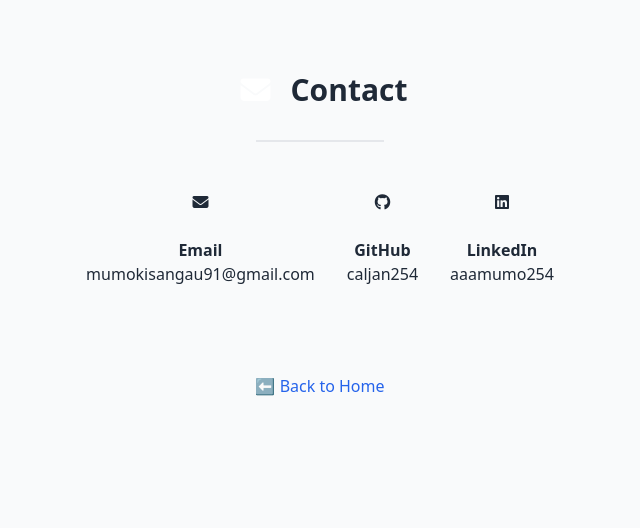
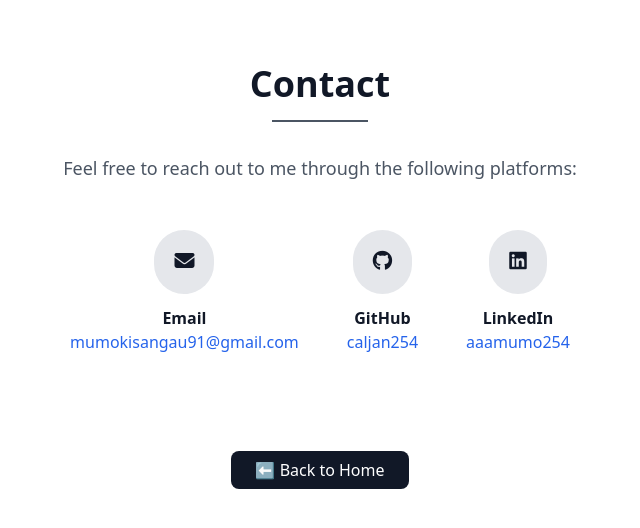
Before and after one commit to Caljan254/portfolio, a plain HTML site: page contact.html in a window 1280 px wide. Shown: the whole page, without its empty margins (320-960 px from the left). Drawn offline with nearby package versions, Linux system fonts and the light colour scheme.

Commit message:
modified index.html amd contact.html

```diff
--- a/contact.html
+++ b/contact.html
@@ -7,69 +7,66 @@
   <link href="https://cdn.jsdelivr.net/npm/tailwindcss@2.2.19/dist/tailwind.min.css" rel="stylesheet">
   <script src="https://kit.fontawesome.com/a076d05399.js" crossorigin="anonymous"></script>
 </head>
-<body class="bg-gray-50 dark:bg-gray-900 text-gray-800 dark:text-gray-200">
+<body class="bg-white dark:bg-gray-900 text-gray-900 dark:text-gray-200 font-sans">
 
   <!-- Contact Section -->
-  <section id="contact-info" class="max-w-6xl mx-auto py-16 px-6">
-    <div class="max-w-6xl mx-auto">
-      <div class="animate-fade-in flex justify-center">
-        <h2 class="text-3xl font-bold mb-6 flex items-center text-center">
-          <span class="bg-primary-600 text-white p-2 rounded mr-3">
-            <i class="fas fa-envelope" aria-hidden="true"></i>
-          </span>
-          Contact
-        </h2>
-      </div>
-
+  <section id="contact-info" class="max-w-5xl mx-auto py-16 px-6">
+    <div class="text-center">
+      <h2 class="text-4xl font-bold mb-4">Contact</h2>
       <!-- Centered divider line -->
       <div class="flex justify-center mb-8">
-        <hr class="w-32 border-t-2 border-primary-600">
+        <hr class="w-24 border-t-2 border-gray-600 dark:border-gray-300">
+      </div>
+      <p class="text-lg text-gray-600 dark:text-gray-400 mb-12">
+        Feel free to reach out to me through the following platforms:
+      </p>
     </div>
 
     <!-- Contact info -->
-      <div class="flex flex-wrap justify-center gap-8 text-center">
+    <div class="flex flex-wrap justify-center gap-12 text-center">
       <!-- Email -->
-        <div class="flex flex-col items-center animate-fade-in-up">
-          <div class="bg-primary-100 dark:bg-primary-900 p-4 rounded-full mb-2">
-            <i class="fas fa-envelope text-primary-600 dark:text-primary-400"></i>
+      <div class="flex flex-col items-center">
+        <div class="bg-gray-200 dark:bg-gray-800 p-5 rounded-full mb-3">
+          <i class="fas fa-envelope text-gray-900 dark:text-gray-200 text-xl"></i>
         </div>
         <p class="font-semibold">Email</p>
         <a href="mailto:mumokisangau91@gmail.com"
-             class="text-primary-600 dark:text-primary-400 hover:underline">
+           class="text-blue-600 dark:text-blue-400 hover:underline">
           mumokisangau91@gmail.com
         </a>
       </div>
 
       <!-- GitHub -->
-        <div class="flex flex-col items-center animate-fade-in-up delay-100">
-          <div class="bg-primary-100 dark:bg-primary-900 p-4 rounded-full mb-2">
-            <i class="fab fa-github text-primary-600 dark:text-primary-400"></i>
+      <div class="flex flex-col items-center">
+        <div class="bg-gray-200 dark:bg-gray-800 p-5 rounded-full mb-3">
+          <i class="fab fa-github text-gray-900 dark:text-gray-200 text-xl"></i>
         </div>
         <p class="font-semibold">GitHub</p>
         <a href="https://github.com/caljan254"
-             class="text-primary-600 dark:text-primary-400 hover:underline">
+           class="text-blue-600 dark:text-blue-400 hover:underline">
           caljan254
         </a>
       </div>
 
       <!-- LinkedIn -->
-        <div class="flex flex-col items-center animate-fade-in-up delay-200">
-          <div class="bg-primary-100 dark:bg-primary-900 p-4 rounded-full mb-2">
-            <i class="fab fa-linkedin text-primary-600 dark:text-primary-400"></i>
+      <div class="flex flex-col items-center">
+        <div class="bg-gray-200 dark:bg-gray-800 p-5 rounded-full mb-3">
+          <i class="fab fa-linkedin text-gray-900 dark:text-gray-200 text-xl"></i>
         </div>
         <p class="font-semibold">LinkedIn</p>
         <a href="https://linkedin.com/in/aaamumo254"
-             class="text-primary-600 dark:text-primary-400 hover:underline">
+           class="text-blue-600 dark:text-blue-400 hover:underline">
           aaamumo254
         </a>
-        </div>
       </div>
     </div>
   </section>
 
   <!-- Back link -->
-  <div class="text-center mt-6">
-    <a href="index.html" class="text-blue-600 hover:underline">⬅ Back to Home</a>
+  <div class="text-center mt-10 mb-6">
+    <a href="index.html" class="px-6 py-2 rounded-lg bg-gray-900 text-white dark:bg-gray-200 dark:text-gray-900 hover:opacity-80 transition">
+      ⬅ Back to Home
+    </a>
   </div>
 
 </body>
```
Also changed, not shown: index.html (+89 -39 lines). Lines whose indentation alone changed are shown as unchanged.
